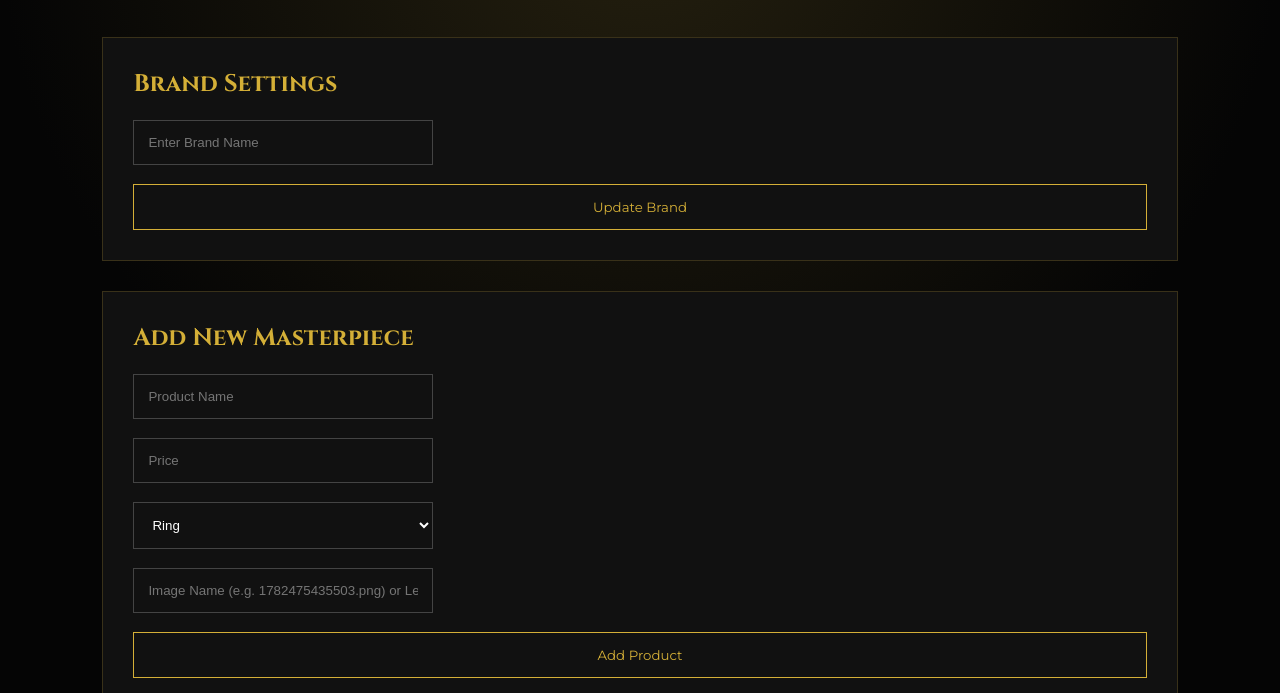
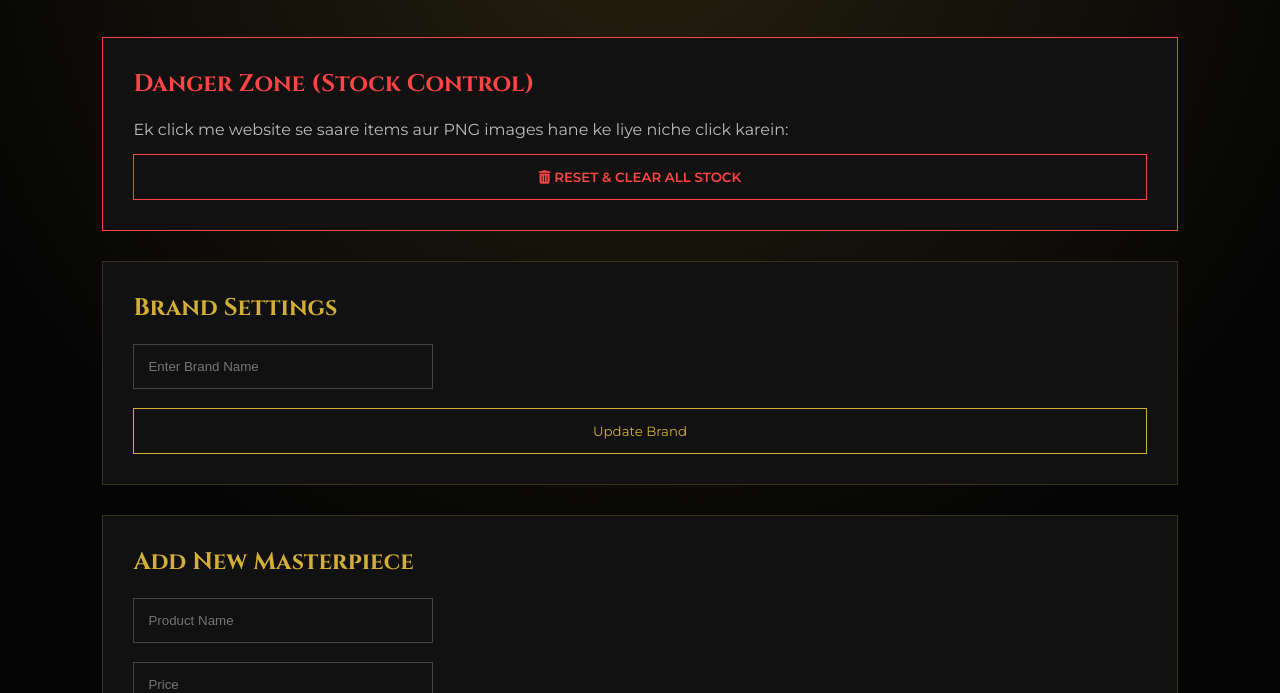
Before and after one commit to rkushwaha08009-cpu/EARING, a plain HTML site: page admin.html in a window 1280 px wide. Shown: the part 107-800 px from the top of the page. Drawn offline with Linux system fonts and the light colour scheme.

Commit message:
Add Danger Zone section and update image input
Added a 'Danger Zone' section for stock control with a reset button and updated image input placeholder.

```diff
--- a/admin.html
+++ b/admin.html
@@ -13,6 +13,14 @@
         <h1 class="title">
             <i class="fa-solid fa-crown"></i> ADMIN VAULT
         </h1>
+
+        <div class="panel" style="border-color: #ff4444;">
+            <h2 style="color: #ff4444;">Danger Zone (Stock Control)</h2>
+            <p style="color: #bbb; margin-bottom: 15px;">Ek click me website se saare items aur PNG images hane ke liye niche click karein:</p>
+            <button class="gold-btn" onclick="clearAllStock()" style="border-color: #ff4444; color: #ff4444; font-weight: bold;">
+                <i class="fa-solid fa-trash-can"></i> RESET & CLEAR ALL STOCK
+            </button>
+        </div>
 
         <div class="panel">
             <h2>Brand Settings</h2>
@@ -31,7 +39,7 @@
                 <option>Earrings</option>
                 <option>Bracelet</option>
             </select><br><br>
-            <input id="image" placeholder="Image Name (e.g. 1782475435503.png) or Leave Empty">
+            <input id="image" placeholder="Exact Image Name (e.g. 1782475435503.png)">
             <br><br>
             <button class="gold-btn" onclick="addProduct()">Add Product</button>
         </div>
```
